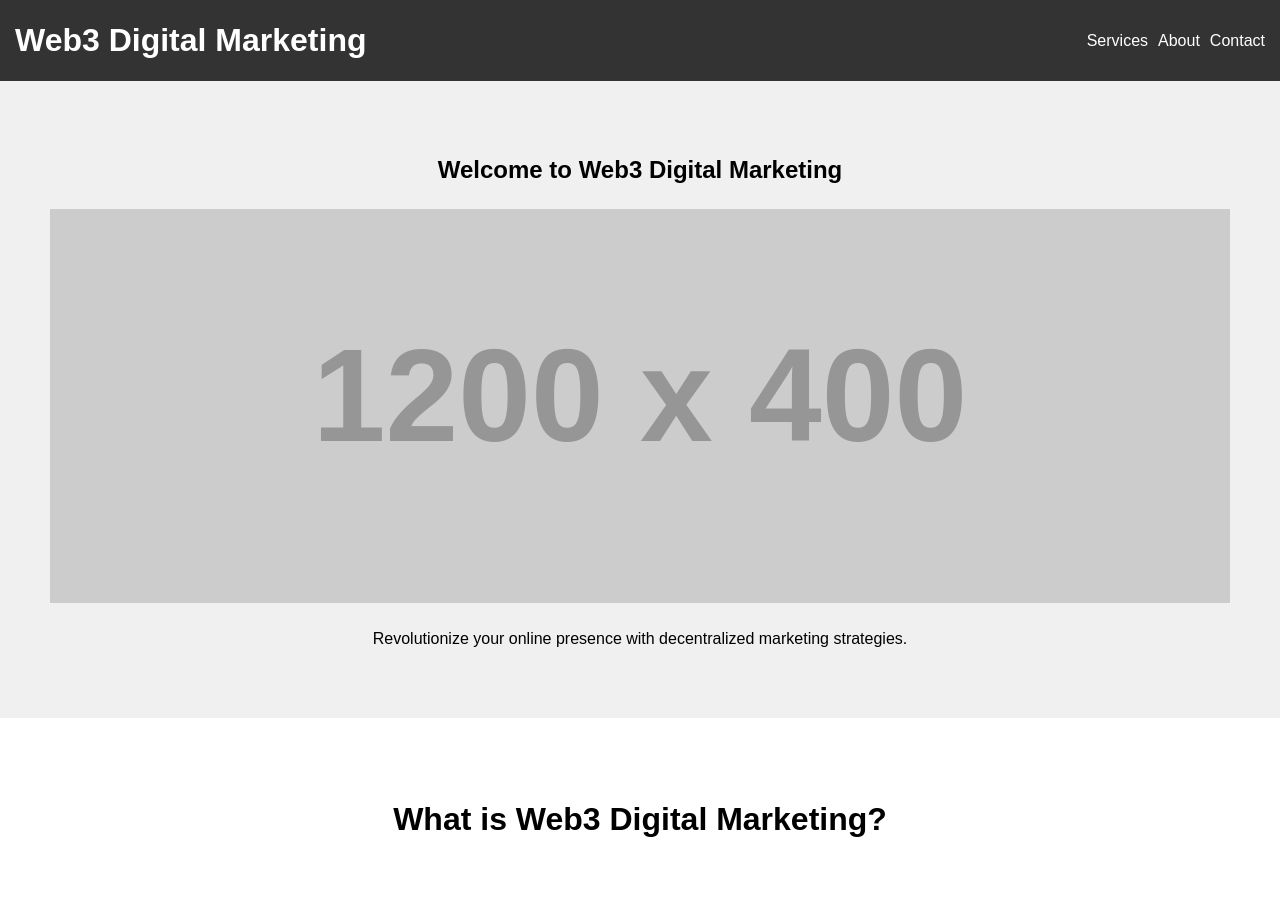
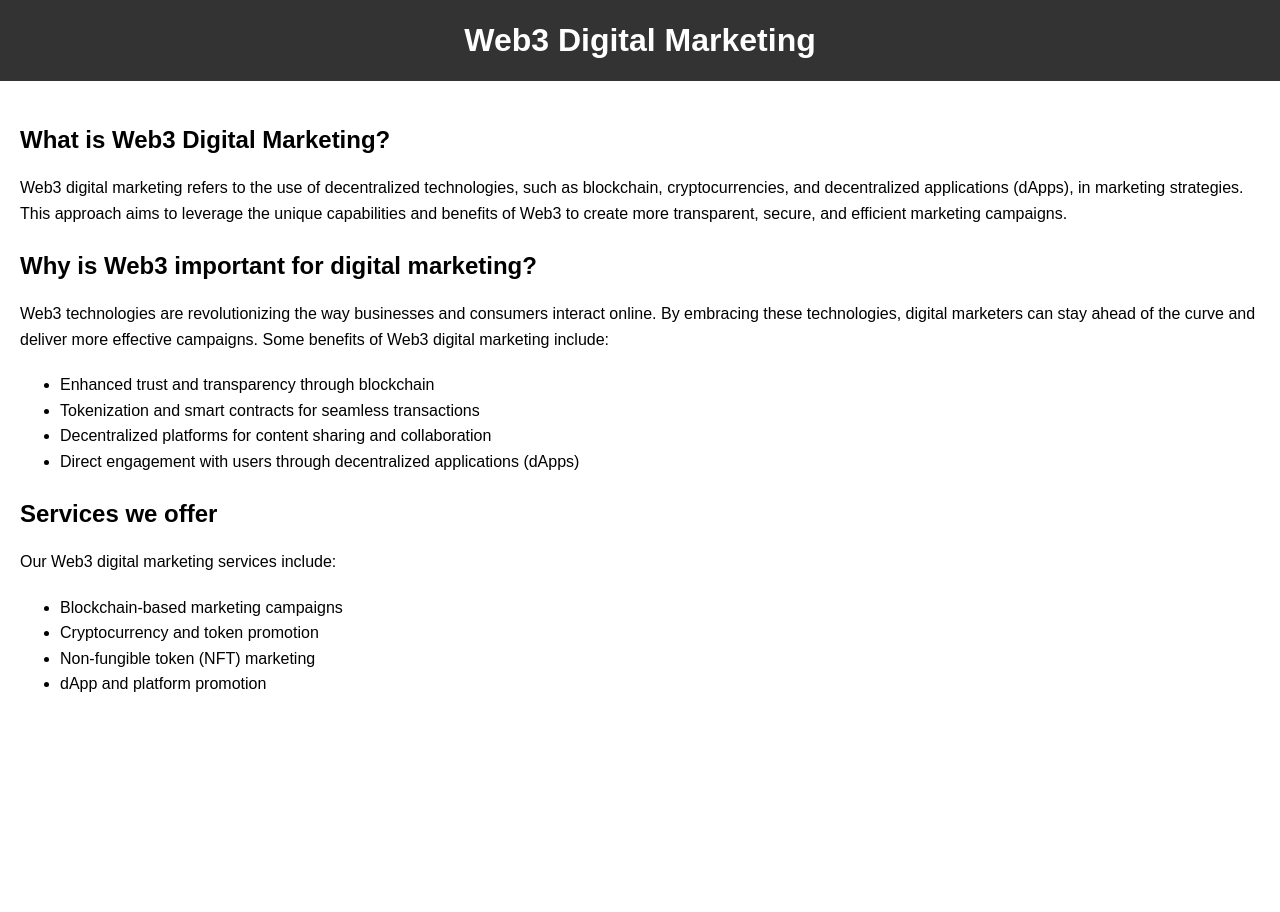
Before and after one commit to emadmkh/emadmkh.github.io, a plain HTML site: page index.html in a window 1280 px wide. After the commit the page ends 800 px from the top, so only its background shows below. Drawn offline with Linux system fonts and the light colour scheme; placeholder pictures from the web are drawn by us.

Commit message:
Update index.html

```diff
--- a/index.html
+++ b/index.html
@@ -5,9 +5,7 @@
     <meta charset="UTF-8">
     <meta name="viewport" content="width=device-width, initial-scale=1.0">
     <title>Web3 Digital Marketing</title>
-    <link rel="stylesheet" href="https://cdnjs.cloudflare.com/ajax/libs/font-awesome/6.1.0/css/all.min.css">
     <style>
-        /* Add your custom CSS styles here */
         body {
             font-family: Arial, sans-serif;
             line-height: 1.6;
@@ -19,85 +17,24 @@
             background-color: #333;
             color: white;
             padding: 15px;
-            display: flex;
-            justify-content: space-between;
-            align-items: center;
+            text-align: center;
         }
 
         header h1 {
             margin: 0;
         }
 
-        nav ul {
-            list-style-type: none;
-            margin: 0;
-            padding: 0;
-            display: flex;
+        .content {
+            padding: 20px;
         }
 
-        nav ul li {
-            margin-left: 10px;
+        h2 {
+            font-size: 24px;
+            margin-bottom: 10px;
         }
 
-        nav ul li a {
-            color: white;
-            text-decoration: none;
-        }
-
-        .hero {
-            background-color: #f0f0f0;
-            padding: 50px;
-            text-align: center;
-        }
-
-        .hero img {
-            max-width: 100%;
-            height: auto;
-        }
-
-        .intro {
-            padding: 50px;
-            text-align: center;
-        }
-
-        .services {
-            display: flex;
-            flex-wrap: wrap;
-            justify-content: space-around;
-            padding: 50px;
-        }
-
-        .service {
-            flex: 1 1 250px;
-            padding: 10px;
-            text-align: center;
-        }
-
-        .service img {
-            max-width: 100%;
-            height: auto;
-        }
-
-        .about, .web3 {
-            padding: 50px;
-            text-align: center;
-        }
-
-        footer {
-            background-color: #333;
-            color: white;
-            padding: 15px;
-            text-align: center;
-        }
-
-        .section-title {
-            font-size: 2rem;
-            margin-bottom: 1rem;
-        }
-
-        .section-subtitle {
-            font-size: 1.5rem;
-            margin-bottom: 1rem;
+        p {
+            margin-bottom: 20px;
         }
     </style>
 </head>
@@ -105,20 +42,30 @@
 <body>
     <header>
         <h1>Web3 Digital Marketing</h1>
-        <nav>
-            <ul>
-                <li><a href="#services">Services</a></li>
-                <li><a href="#about">About</a></li>
-                <li><a href="#contact">Contact</a></li>
-            </ul>
-        </nav>
     </header>
 
-    <section class="hero">
-        <h2>Welcome to Web3 Digital Marketing</h2>
-        <img src="https://via.placeholder.com/1200x400" alt="Web3 banner image">
-        <p>Revolutionize your online presence with decentralized marketing strategies.</p>
-    </section>
+    <div class="content">
+        <h2>What is Web3 Digital Marketing?</h2>
+        <p>Web3 digital marketing refers to the use of decentralized technologies, such as blockchain, cryptocurrencies, and decentralized applications (dApps), in marketing strategies. This approach aims to leverage the unique capabilities and benefits of Web3 to create more transparent, secure, and efficient marketing campaigns.</p>
 
-    <section class="intro">
-        <h2 class="section-title">What is Web3 Digital Marketing?</h2
+        <h2>Why is Web3 important for digital marketing?</h2>
+        <p>Web3 technologies are revolutionizing the way businesses and consumers interact online. By embracing these technologies, digital marketers can stay ahead of the curve and deliver more effective campaigns. Some benefits of Web3 digital marketing include:</p>
+        <ul>
+            <li>Enhanced trust and transparency through blockchain</li>
+            <li>Tokenization and smart contracts for seamless transactions</li>
+            <li>Decentralized platforms for content sharing and collaboration</li>
+            <li>Direct engagement with users through decentralized applications (dApps)</li>
+        </ul>
+
+        <h2>Services we offer</h2>
+        <p>Our Web3 digital marketing services include:</p>
+        <ul>
+            <li>Blockchain-based marketing campaigns</li>
+            <li>Cryptocurrency and token promotion</li>
+            <li>Non-fungible token (NFT) marketing</li>
+            <li>dApp and platform promotion</li>
+        </ul>
+    </div>
+</body>
+
+</html>
```
